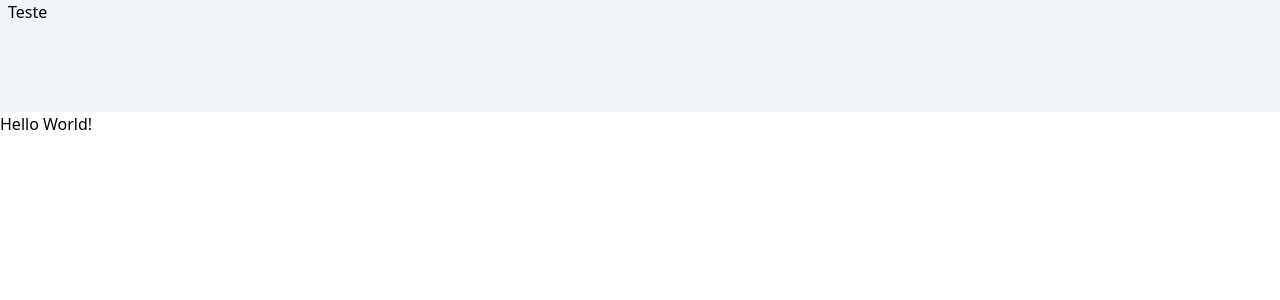
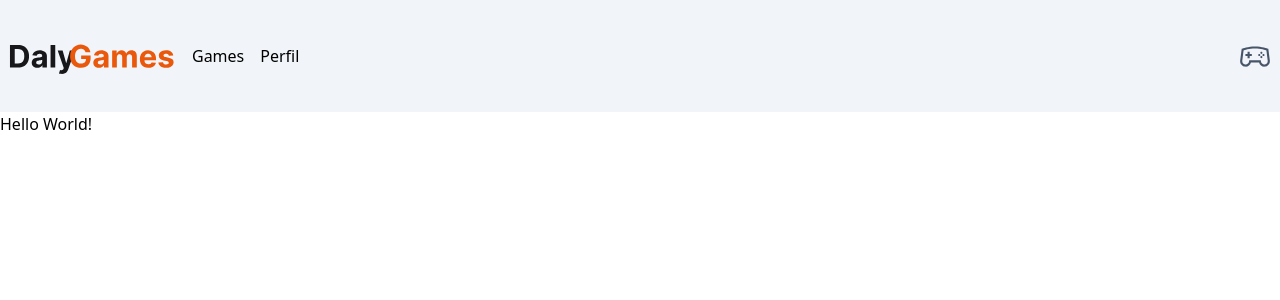
Before and after one commit to rafaelroncoletaa/dalygamess, a Next.js app: page / in a window 1280 px wide. Shown: the top 300 px of the page. Built offline with nearby package versions, Linux system fonts and the light colour scheme.

Commit message:
Criando header

```diff
--- a/src/components/header/index.tsx
+++ b/src/components/header/index.tsx
@@ -1,7 +1,34 @@
+import logoImg from "../../../public/logo.svg";
+import Image from "next/image";
+import Link from "next/link";
+
+import { LiaGamepadSolid } from "react-icons/lia";
+
 export default function Header() {
   return (
     <header className="w-full h-28 bg-slate-100 text-black px-2">
-      <h1>Teste</h1>
+      <div className="max-w-7xl mx-auto flex justify-center items-center h-28 sm:justify-between">
+        <nav className="flex justify-center items-center gap-4">
+          <Link href="/">
+            <Image
+              src={logoImg}
+              alt="Logo do site Daly Games"
+              quality={100} // Carrega com a qualidade máxima
+              priority // Dá prioridade para o carregamento da imagem
+              className="w-full"
+            />
+          </Link>
+
+          <Link href="/">Games</Link>
+          <Link href="/profile">Perfil</Link>
+        </nav>
+
+        <div className="hidden sm:block justify-center items-center">
+          <Link href="/profile">
+            <LiaGamepadSolid size={34} color="#475569"></LiaGamepadSolid>
+          </Link>
+        </div>
+      </div>
     </header>
   );
 }
```
